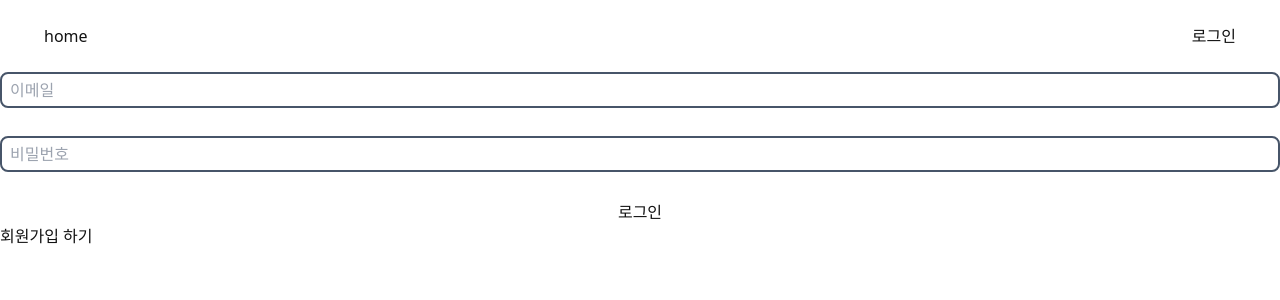
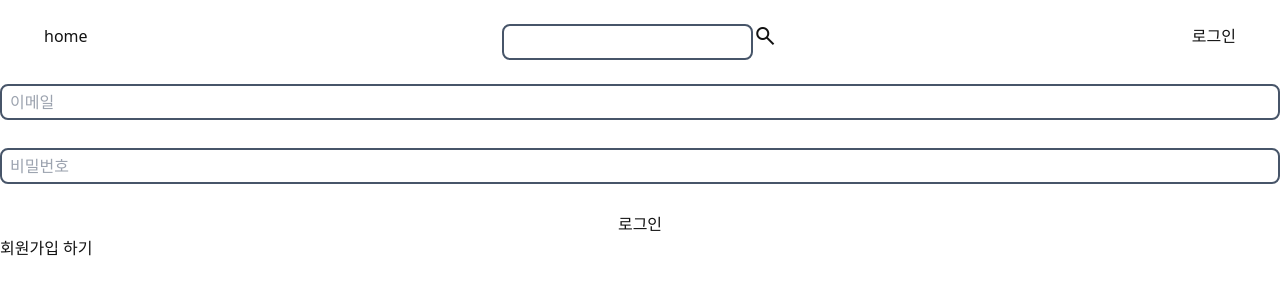
Before and after one commit to kiseon77/oz-movie, a React (Vite) app: page /signin in a window 1280 px wide. Shown: the top 300 px of the page. Built offline with nearby package versions, Linux system fonts and the light colour scheme; no server answers.

Commit message:
mission3

```diff
--- a/index.html
+++ b/index.html
@@ -4,6 +4,7 @@
     <meta charset="UTF-8" />
     <link rel="icon" type="image/svg+xml" href="/vite.svg" />
     <meta name="viewport" content="width=device-width, initial-scale=1.0" />
+    <link rel="stylesheet" href="https://fonts.googleapis.com/css2?family=Material+Symbols+Outlined:opsz,wght,FILL,GRAD@20..48,100..700,0..1,-50..200" />
     <title>한기선</title>
   </head>
   <body>
--- a/src/App.jsx
+++ b/src/App.jsx
@@ -13,12 +13,13 @@ function App() {
 
   useEffect(() => {
     if (movieListApi) setMovieList(movieListApi.results);
-    console.log("hi");
   }, [movieListApi]);
 
+
+  console.log(movieList);
   return (
     <>
-    <NavBar/>
+      <NavBar setMovieList={setMovieList} />
       <main className="m-8 grid grid-cols-4 gap-8">
         {movieList.map((movie) => {
           return (
--- a/src/components/NavBar.jsx
+++ b/src/components/NavBar.jsx
@@ -1,8 +1,20 @@
-import React from "react";
+import React, { useState, useRef, useEffect } from "react";
 import { useNavigate } from "react-router-dom";
+import useDebounce from "../hooks/useDebounce";
+import useFetch from "../hooks/useFetch";
 
-export default function NavBar() {
+export default function NavBar({ setMovieList }) {
   const navigate = useNavigate();
+  const [inputValue, setInputValue] = useState();
+  const [searchDebounce] = useDebounce(inputValue, 3000);
+  const url = `https://api.themoviedb.org/3/search/movie?query=${searchDebounce}&include_adult=false&language=ko&page=1`;
+
+  const [movieSearchListApi] = useFetch(url, "GET");
+
+  useEffect(() => {
+    if (movieSearchListApi) setMovieList(movieSearchListApi.results);
+  }, [searchDebounce]);
+
   return (
     <nav className="py-6 px-11 flex justify-between">
       <div
@@ -12,6 +24,23 @@ export default function NavBar() {
       >
         home
       </div>
+
+      <form>
+        <input
+          onChange={(e) => {
+            setInputValue(e.target.value);
+          }}
+        />
+        <button
+          className="material-symbols-outlined"
+          onClick={() => {
+            setInputValue();
+          }}
+        >
+          search
+        </button>
+      </form>
+
       <div
         onClick={() => {
           navigate("/signin");
--- /dev/null
+++ b/src/hooks/useDebounce.jsx
@@ -0,0 +1,14 @@
+import React, { useEffect, useState } from "react";
+
+export default function useDebounce(value, delay) {
+  const [debounceValue, setDounceValue] = useState(value);
+  useEffect(() => {
+    const timerId = setTimeout(() => {
+      setDounceValue(value);
+    }, delay || 1000);
+
+    return () => clearTimeout(timerId);
+  }, [value]);
+
+  return [debounceValue];
+}
--- a/src/hooks/useFetch.jsx
+++ b/src/hooks/useFetch.jsx
@@ -20,6 +20,5 @@ export default function useFetch(url, method) {
       .catch((err) => console.error("error:" + err));
   }, [url]);
 
-  console.log(value);
   return [value];
 }
--- a/src/index.css
+++ b/src/index.css
@@ -2,10 +2,14 @@
 @tailwind components;
 @tailwind utilities;
 
-*{
+.material-symbols-outlined {
+  font-variation-settings: "FILL" 0, "wght" 400, "GRAD" 0, "opsz" 24;
+}
+
+* {
   color: #121212;
 }
 
-input{
-  @apply border-2 border-slate-600 rounded-lg py-1 px-2
+input {
+  @apply border-2 border-slate-600 rounded-lg py-1 px-2;
 }
```
